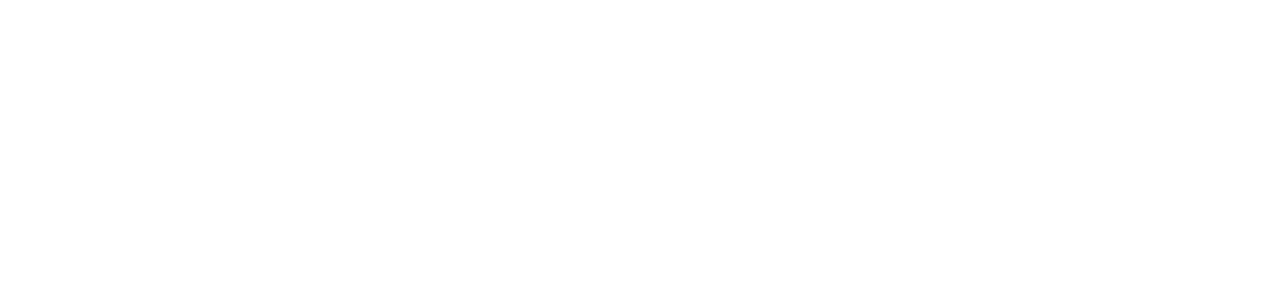
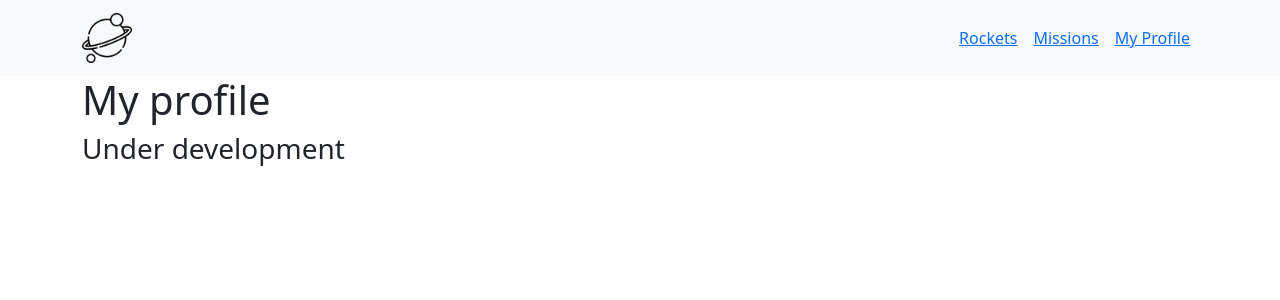
Before and after one commit to Talha-Hanif5666/space-traveller, a React (Create React App) app: page /my-profile in a window 1280 px wide. Before the commit this address had no page. Shown: the top 300 px of the page. Built offline with nearby package versions, Linux system fonts and the light colour scheme.

Commit message:
Added: Placeholder content for the routes Not Found router

```diff
--- a/src/App.js
+++ b/src/App.js
@@ -4,15 +4,17 @@
 import Navbar from './components/Navbar';
 import Rockets from './routes/Rockets'
 import MyProfile from './routes/MyProfile'
+import NotFound from './routes/NotFound'
 
 function App() {
   return (
     <Routes>
       <Route path="/" element={<Layout />}>
-        {/* <Route index element={<Rockets />} />
-        <Route path="my-profile" element={<MyProfile />} /> */}
+        <Route index element={<Rockets />} />
+        <Route path="rockets" element={<Rockets />} />
+        <Route path="my-profile" element={<MyProfile />} />
+        <Route path="*" element={<NotFound />} />
       </Route>
-      {/* <Route path="*" element={<NotFound />} /> */}
     </Routes>
   );
 }
--- a/src/components/Layout.jsx
+++ b/src/components/Layout.jsx
@@ -1,12 +1,16 @@
 import React from 'react';
 import { Outlet } from 'react-router-dom';
 import Navbar from './Navbar';
+import Container from 'react-bootstrap/Container';
+
 
 function Layout() {
   return (
     <>
       <Navbar />
-      <Outlet />
+      <Container>
+        <Outlet />
+      </Container>
     </>
   );
 }
--- a/src/components/Navbar.jsx
+++ b/src/components/Navbar.jsx
@@ -21,13 +21,13 @@
         <Navbar.Collapse id="navbar-nav">
           <Nav className="ms-auto" as='ul'>
             <Nav.Item as="li"  className='mx-2'>
-              <Link to="/books">Rockets</Link>
+              <Link to="/rockets">Rockets</Link>
             </Nav.Item>
             <Nav.Item as="li" className='mx-2'>
-              <Link to="/books">Missions</Link>
+              <Link to="/home">Missions</Link>
             </Nav.Item>
             <Nav.Item as="li" className='mx-2'>
-              <Link to="/books">My Profile</Link>
+              <Link to="/my-profile">My Profile</Link>
             </Nav.Item>
           </Nav>
         </Navbar.Collapse>
--- a/src/routes/MyProfile.jsx
+++ b/src/routes/MyProfile.jsx
@@ -0,0 +1,12 @@
+import React from 'react'
+
+function MyProfile() {
+  return (
+    <div>
+      <h1>My profile</h1>
+      <h3>Under development</h3>
+    </div>
+  )
+}
+
+export default MyProfile
--- a/src/routes/NotFound.jsx
+++ b/src/routes/NotFound.jsx
@@ -0,0 +1,12 @@
+import React from 'react'
+
+function NotFound() {
+  return (
+    <div>
+      <h1>Oh!</h1>
+      <h3>404</h3>
+    </div>
+  )
+}
+
+export default NotFound
--- a/src/routes/Rockets.jsx
+++ b/src/routes/Rockets.jsx
@@ -0,0 +1,12 @@
+import React from 'react'
+
+function Rockets() {
+  return (
+    <div>
+      <h1>Rockets</h1>
+      <h3>Under development</h3>
+    </div>
+  )
+}
+
+export default Rockets
```
